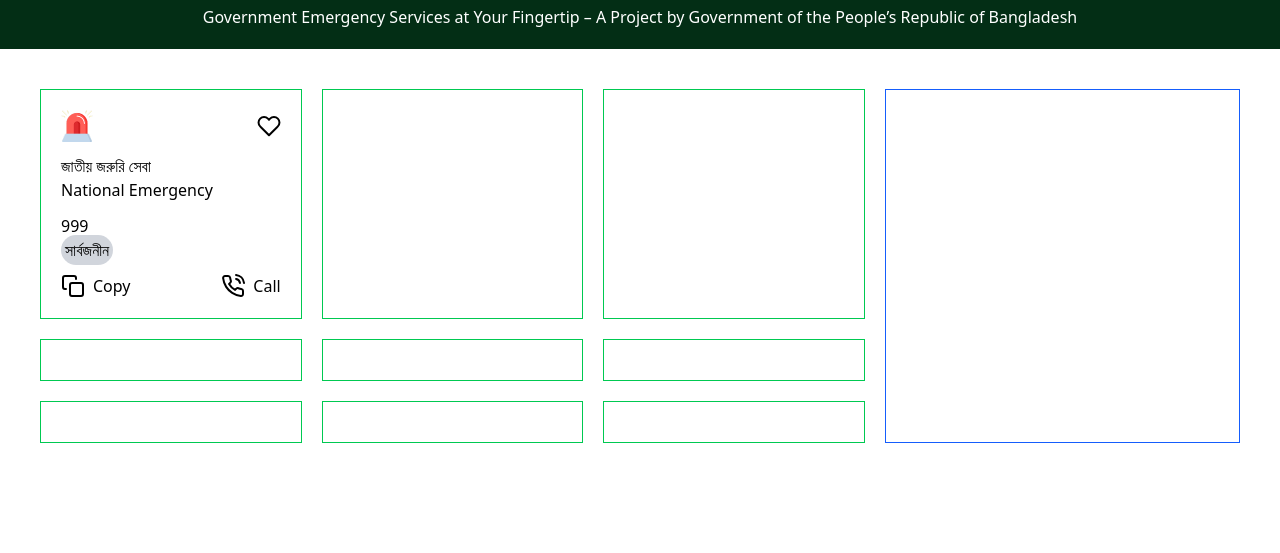
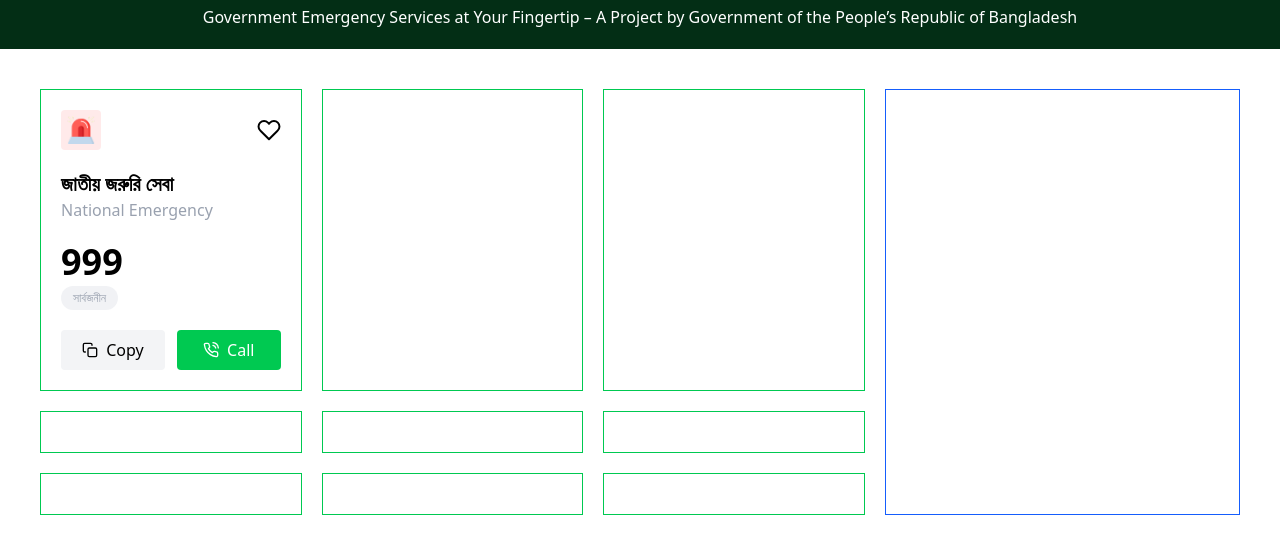
Before and after one commit to PouchZ4/Emergency-Service, a website: page docs/index.html in a window 1280 px wide. Shown: the part 247-800 px from the top of the page. Drawn offline with nearby package versions, Linux system fonts and the light colour scheme.

Commit message:
first card done

```diff
--- a/docs/index.html
+++ b/docs/index.html
@@ -45,30 +45,30 @@
   </header>
 <main class="flex flex-col lg:flex-row gap-5 px-10 mt-10">
   <div class="w-full lg:w-[70%] grid grid-cols-1 lg:grid-cols-3 gap-5">
-    <div class="border border-green-500 p-5 flex flex-col gap-3">
+    <div class="border border-green-500 p-5 flex flex-col gap-5">
       <!-- card icons -->
       <div class="flex justify-between items-center">
-        <img src="./assets/emergency.png" alt="" class="w-8">
+        <img src="./assets/emergency.png" alt="" class="w-10 p-1.5 bg-red-200/40 rounded-sm">
         <i data-feather="heart"></i>
       </div>
       <!-- card Titles -->
       <div class="">
-        <h2>জাতীয় জরুরি সেবা</h2>
-        <p>National Emergency</p>
+        <h2 class="font-semibold text-xl">জাতীয় জরুরি সেবা</h2>
+        <p class="text-gray-400">National Emergency</p>
       </div>
       <!-- Card Numbers -->
-      <div class="">
-        <h3>999</h3>
-        <span class="bg-gray-300 p-1 rounded-full text-x">সার্বজনীন</span>
+      <div class="flex flex-col justify-center items-start gap-1">
+        <h3 class="text-4xl font-semibold ">999</h3>
+        <span class="bg-gray-300/30 text-gray-400 px-3 py-1 rounded-full text-xs">সার্বজনীন</span>
       </div>
       <!-- Cards Buttons -->
-      <div class="flex justify-between items-center">
-        <button class="flex justify-center items-center gap-2">
-          <i data-feather="copy"></i>
+      <div class="flex justify-between items-center gap-3">
+        <button class="flex justify-center items-center gap-2 bg-gray-100 flex-1 py-2 rounded">
+          <i data-feather="copy" style="width: 16px;"></i>
           Copy
         </button>
-        <button class="flex justify-center items-center gap-2">
-          <i data-feather="phone-call"></i>
+        <button class="flex justify-center items-center gap-2 flex-1 bg-green-500 py-2 rounded text-white">
+          <i data-feather="phone-call" style="width: 16px;" class="text-white"></i>
           Call
         </button>
       </div>
```
Also changed, not shown: docs/output.css.
